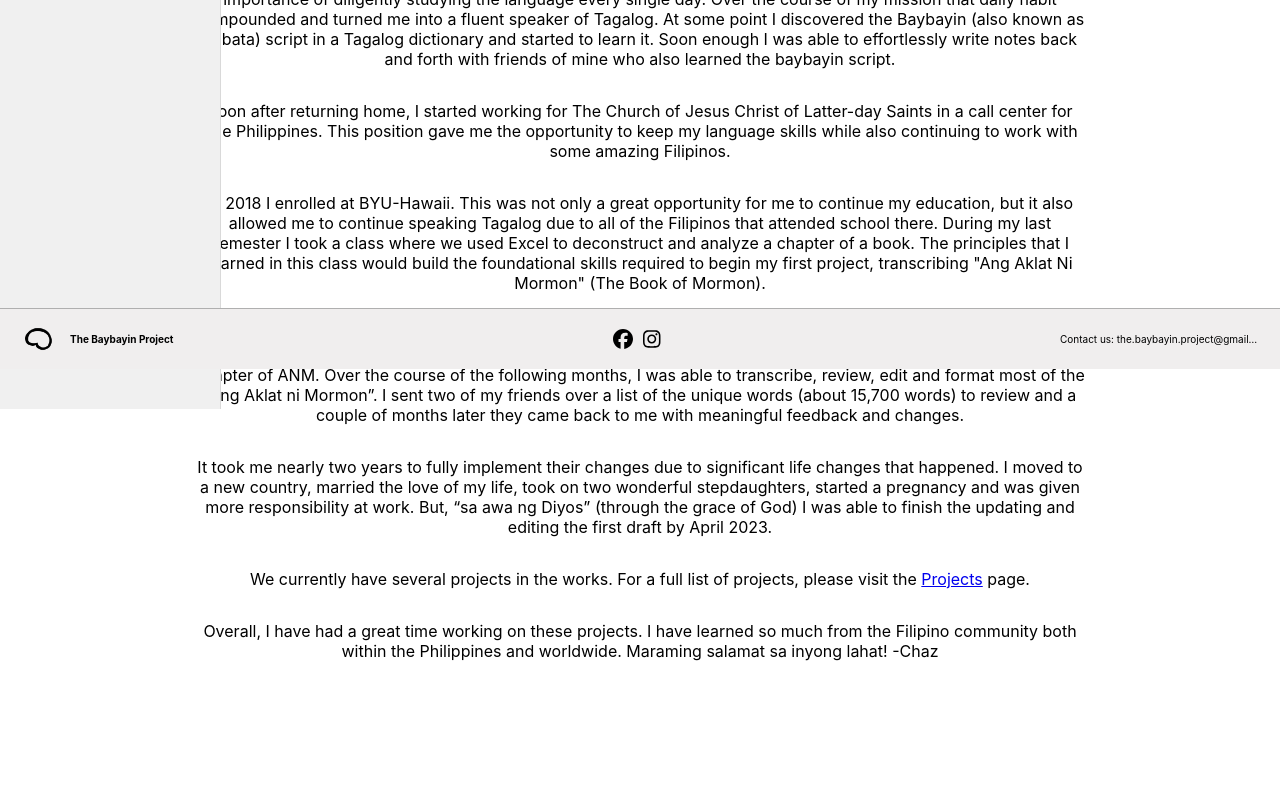
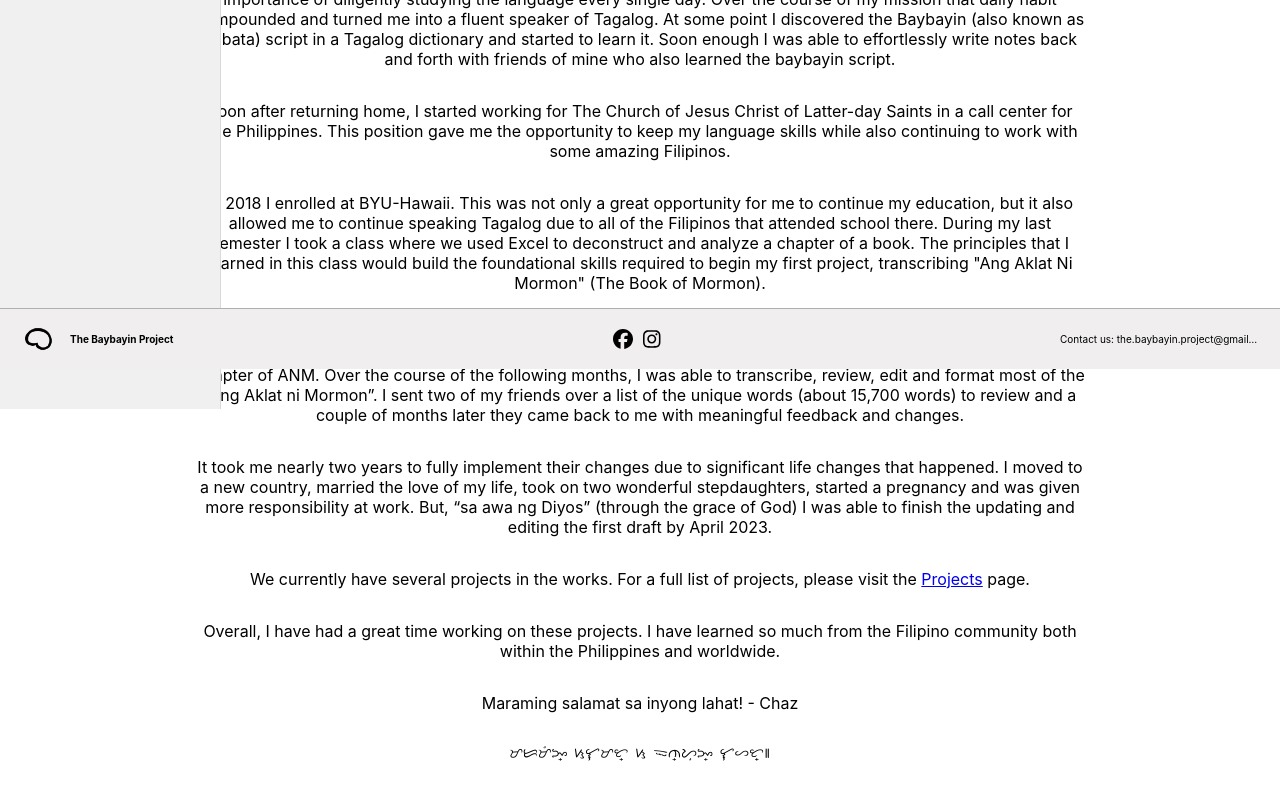
Before and after one commit to cmckinney-59/the-baybayin-project, a React (Vite) app: page /about in a window 1280 px wide. Shown: the part 431-1231 px from the top of the page. Before the commit the page ends 1168 px from the top, so only its background shows below. Built offline with nearby package versions, Linux system fonts and the light colour scheme.

Commit message:
updated the about page

```diff
--- a/src/pages/AboutPage.tsx
+++ b/src/pages/AboutPage.tsx
@@ -69,8 +69,10 @@
       <p>
         Overall, I have had a great time working on these projects. I have
         learned so much from the Filipino community both within the Philippines
-        and worldwide. Maraming salamat sa inyong lahat! -Chaz
+        and worldwide.
       </p>
+      <p>Maraming salamat sa inyong lahat! - Chaz</p>
+      <p className="baybayin-font">MrmiN+ slmt+ s In+yoN+ lht+!</p>
     </>
   );
 }
```
